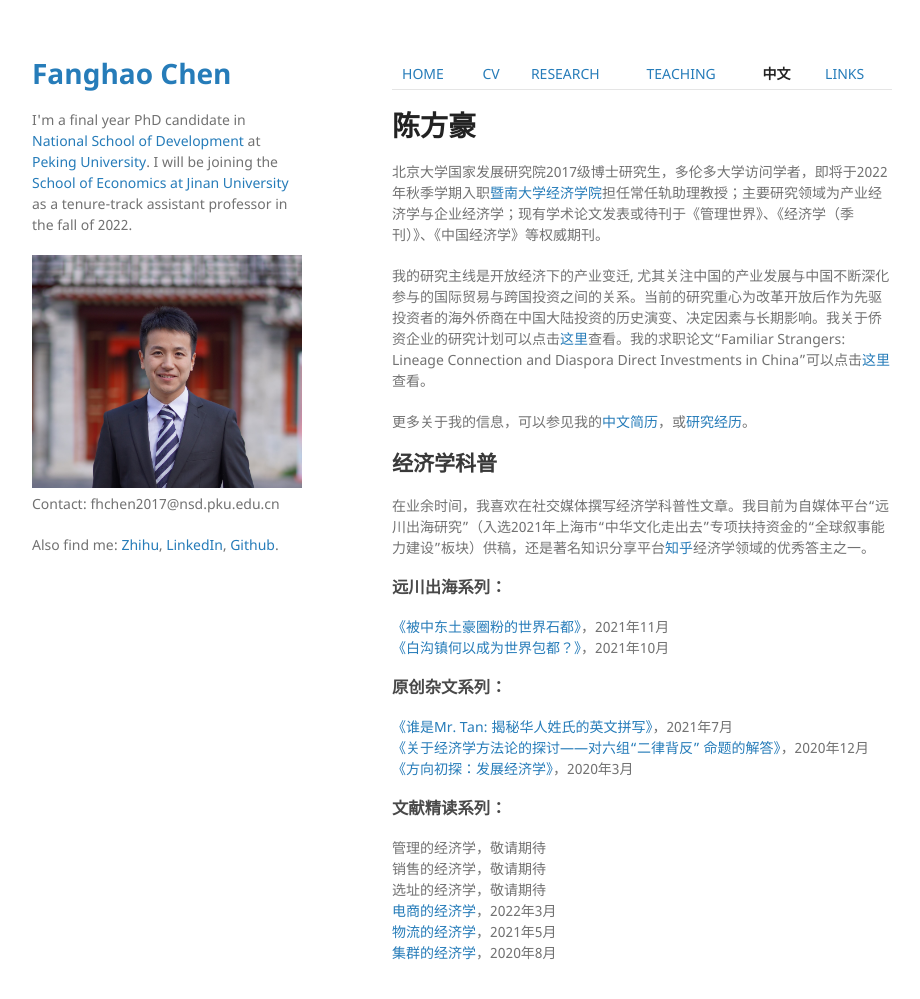
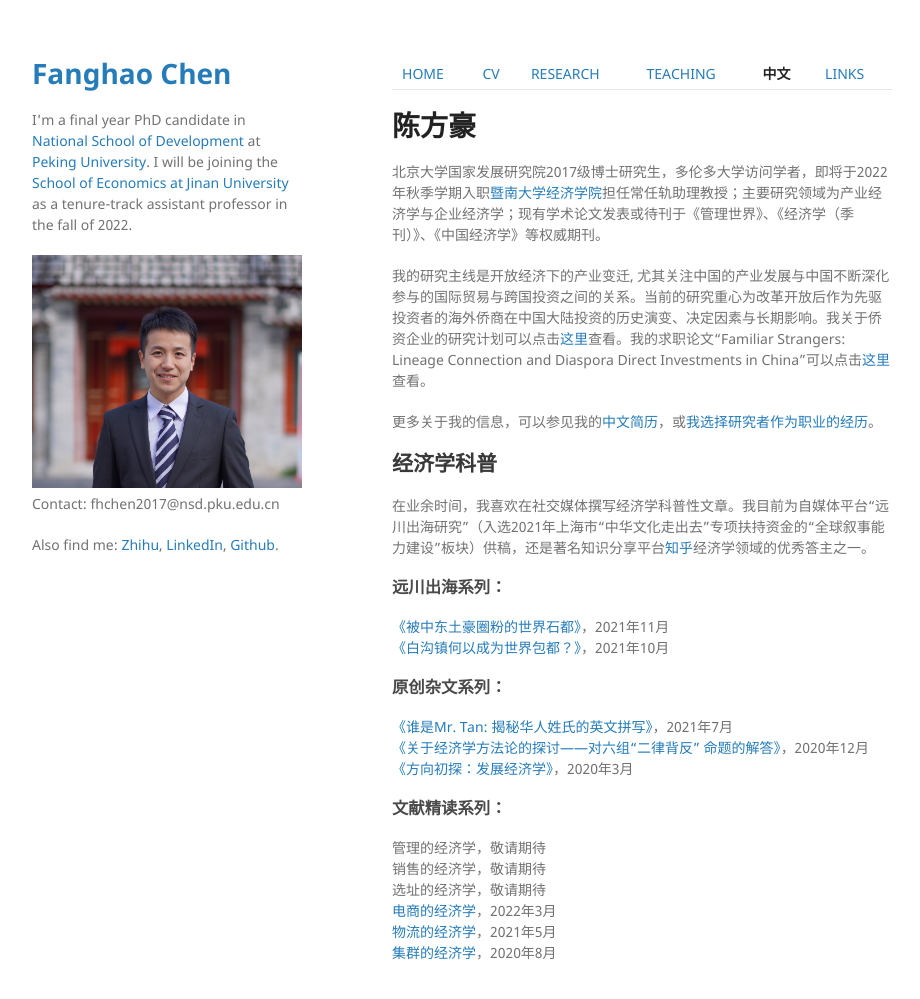
Before and after one commit to FanghaoChen/homepage, a Jekyll site: the page built from chinesepage.md, in a window 1280 px wide and 1033 px high. Shown: the top 999 px of the window, without its empty margins (178-1098 px from the left). Built offline with Jekyll 4.4.1, drawn with Linux system fonts in a browser that asks for light colours; our own code applies the rules of GitHub Pages for plain Markdown files.

Commit message:
Update chinesepage.md

```diff
--- a/chinesepage.md
+++ b/chinesepage.md
@@ -6,7 +6,7 @@
 
 我的研究主线是开放经济下的产业变迁, 尤其关注中国的产业发展与中国不断深化参与的国际贸易与跨国投资之间的关系。当前的研究重心为改革开放后作为先驱投资者的海外侨商在中国大陆投资的历史演变、决定因素与长期影响。我关于侨资企业的研究计划可以点击[这里](./assets/bridger_draft_220515.pdf)查看。我的求职论文“Familiar Strangers: Lineage Connection and Diaspora Direct Investments in China”可以点击[这里](./assets/familiar_stranger_draft_220303.pdf)查看。
 
-更多关于我的信息，可以参见我的[中文简历](./assets/陈方豪_北大国发院_220509.pdf)，或[研究经历](https://mp.weixin.qq.com/s?__biz=Mzg4MzE0ODY0Mw==&mid=2247491382&idx=1&sn=992dc4dda38bfd95d5c2b47848fc5a81&chksm=cf4a8d3af83d042c96f68c98b9406eab25df4ce418b6778fccdee755fc9e499decfb44498855&mpshare=1&scene=24&srcid=12203KNxFd0xsEh7nM7ZzhKn&sharer_sharetime=1639991731014&sharer_shareid=009d752390d3ca9d149b0d31038375f0#rd)。
+更多关于我的信息，可以参见我的[中文简历](./assets/陈方豪_北大国发院_220509.pdf)，或[我选择研究者作为职业的经历](https://mp.weixin.qq.com/s?__biz=Mzg4MzE0ODY0Mw==&mid=2247491382&idx=1&sn=992dc4dda38bfd95d5c2b47848fc5a81&chksm=cf4a8d3af83d042c96f68c98b9406eab25df4ce418b6778fccdee755fc9e499decfb44498855&mpshare=1&scene=24&srcid=12203KNxFd0xsEh7nM7ZzhKn&sharer_sharetime=1639991731014&sharer_shareid=009d752390d3ca9d149b0d31038375f0#rd)。
 
 ## 经济学科普
 
```
